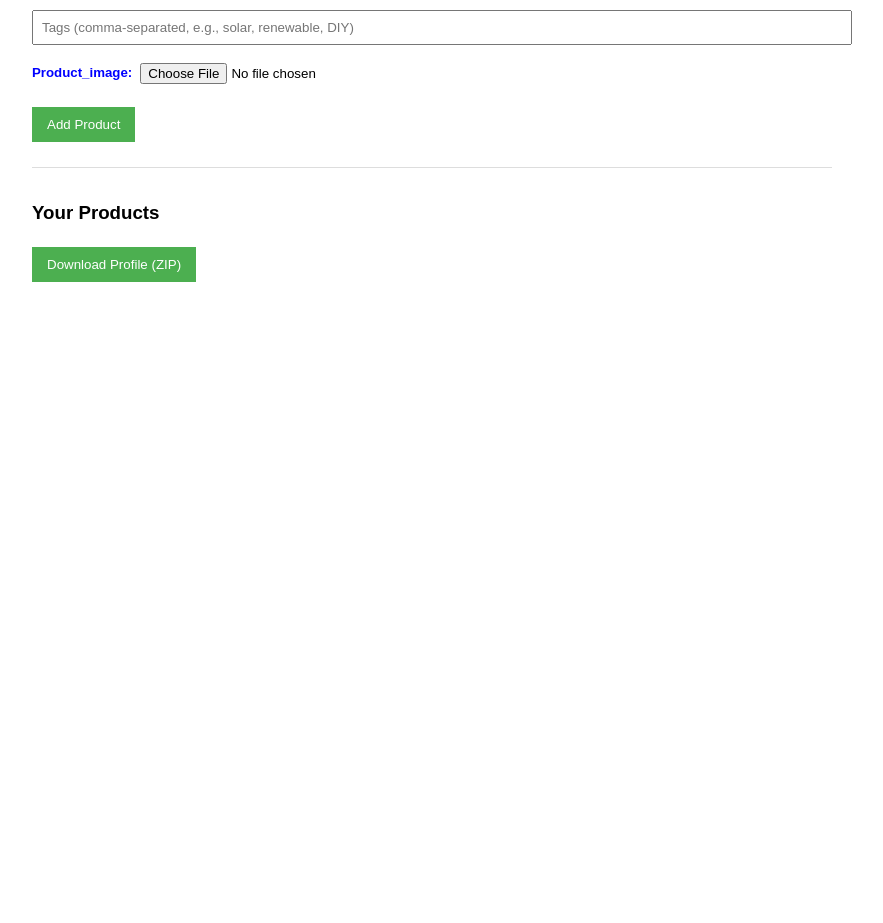
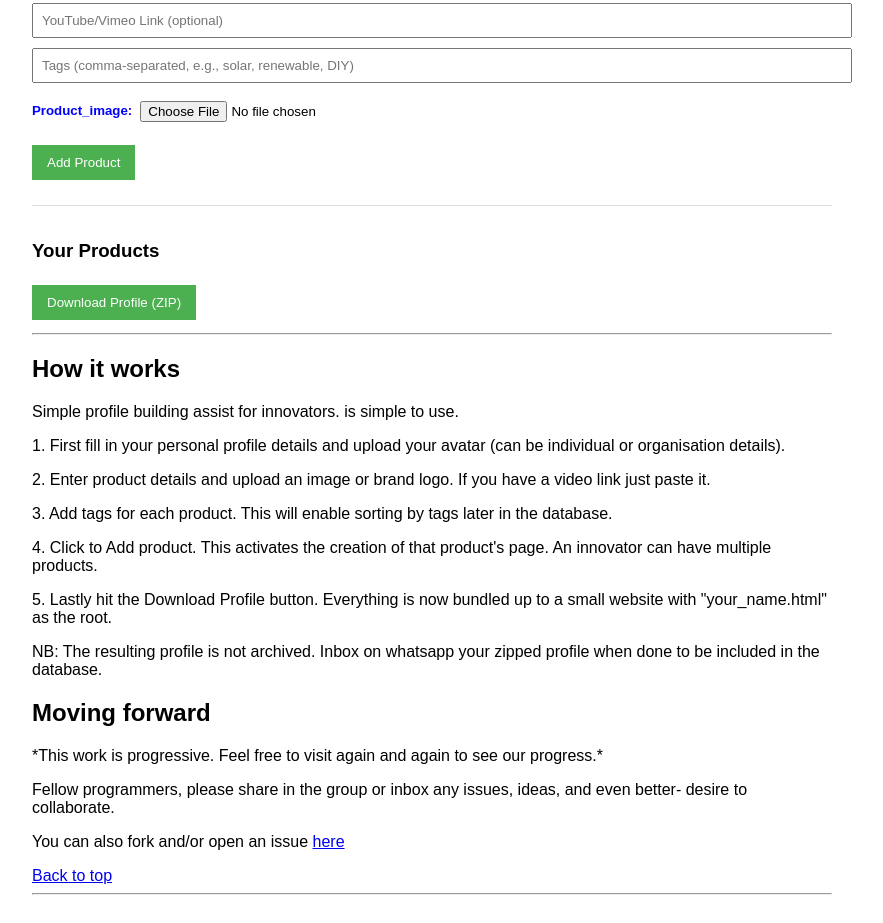
Before and after one commit to Topaz2015/ProfileBuilder, a plain HTML site: page docs/index.html in a window 1280 px wide. Shown: the part 855-1778 px from the top of the page, without its empty margins (208-1091 px from the left). Before the commit the page ends 1162 px from the top, so only its background shows below. Drawn offline with nearby package versions, Linux system fonts and the light colour scheme.

Commit message:
Added instructions index.html

```diff
--- a/docs/index.html
+++ b/docs/index.html
@@ -28,10 +28,10 @@
 </head>
 <body>
   <h1>Innovator Profile Builder</h1>
-
+  <a href="#instructions">Instructions</a>
 
   <!-- Profile Form -->
-  <div class="form-group">
+  <div class="form-group" id="top">
     <h2>Your Profile</h2>
     <button onclick="loadExample()">Load John Doe Example</button>
     <input type="text" id="name" placeholder="Name" required>
@@ -82,6 +82,24 @@
 
   <!-- Generate Button -->
   <button onclick="generateFiles()">Download Profile (ZIP)</button>
+  <hr>
+  <div id="instructions">
+    <h2>How it works</h2>
+    <p>Simple profile building assist for innovators. is simple to use.</p>
+    <p>1. First fill in your personal profile details and upload your avatar (can be individual or organisation details).</p>
+    <p>2. Enter product details and upload an image or brand logo. If you have a video link just paste it.</p>
+    <p>3. Add tags for each product. This will enable sorting by tags later in the database.</p>
+    <p>4. Click to Add product. This activates the creation of that product's page. An innovator can have multiple products.</p>
+    <p>5. Lastly hit the Download Profile button. Everything is now bundled up to a small website with "your_name.html" as the root. </p>
+    <p>NB: The resulting profile is not archived. Inbox on whatsapp your zipped profile when done to be included in the database. </p>
+    <h2>Moving forward</h2>
+    <p>*This work is progressive. Feel free to visit again and again to see our progress.* </p>
+
+    <p>Fellow programmers, please share in the group or inbox any issues, ideas, and even better- desire to collaborate. </p>
+    <p>You can also fork and/or open an issue <a href="https://github.com/Topaz2015/ProfileBuilder/issues">here</a></p>
+</div>
+<a href="#top">Back to top</a>
+<hr>
 
   <!-- JS Libraries -->
   <script src="https://cdnjs.cloudflare.com/ajax/libs/jszip/3.10.1/jszip.min.js"></script>
```
